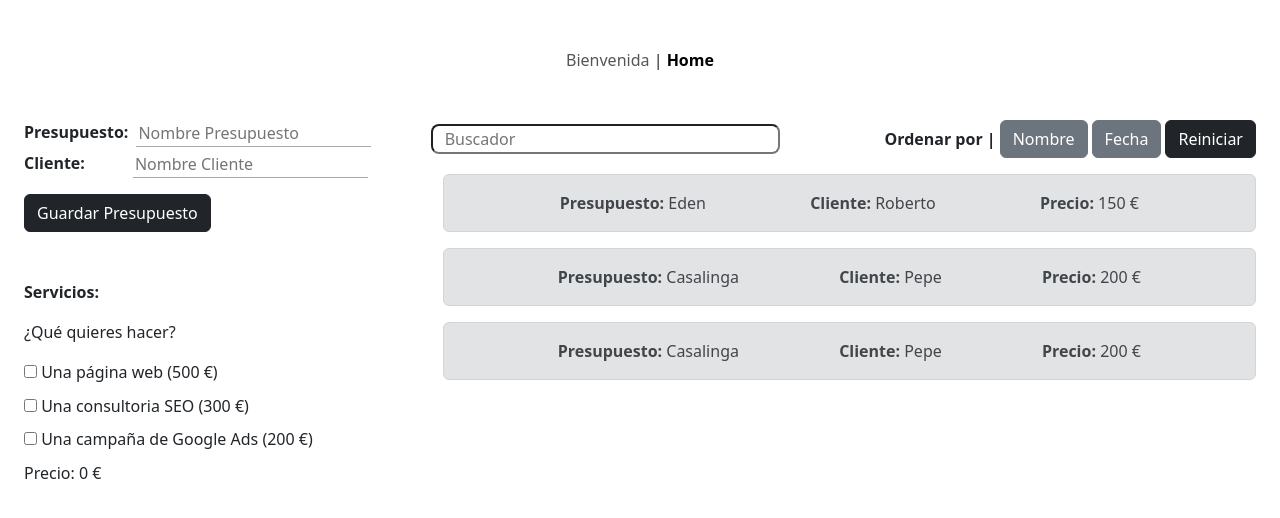
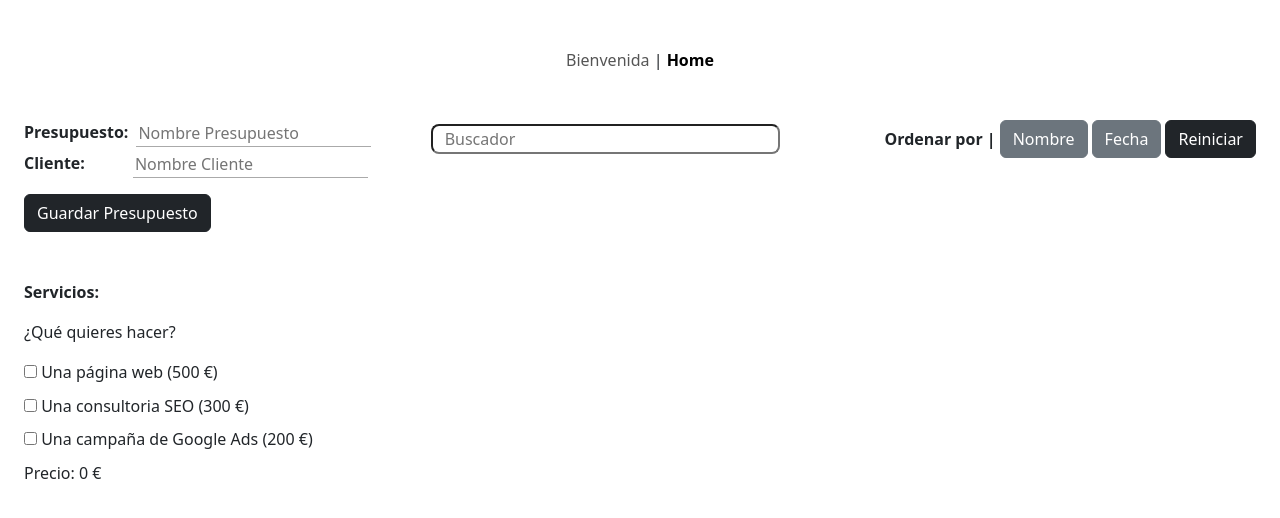
Before and after one commit to Jarperw/sprint-7, a Vue app: page /home in a window 1280 px wide. Shown: the top 518 px of the page. Built offline with nearby package versions, Linux system fonts and the light colour scheme.

Commit message:
ejercicio-8 finalizado

```diff
--- a/src/views/HomeView.vue
+++ b/src/views/HomeView.vue
@@ -56,11 +56,7 @@ export default {
       totalPanel: 0,
       presupuesto: '',
       cliente: '',
-      presupuestos: [
-        { presupuesto: 'eden', cliente: 'roberto', total: 150, fecha: 168},
-        { presupuesto: 'casalinga', cliente: 'pepe', total: 200, fecha: 175},
-        { presupuesto: 'casalinga', cliente: 'pepe', total: 200, fecha: 164}
-      ],
+      presupuestos: [],
       error: ''
     };
   },
```
